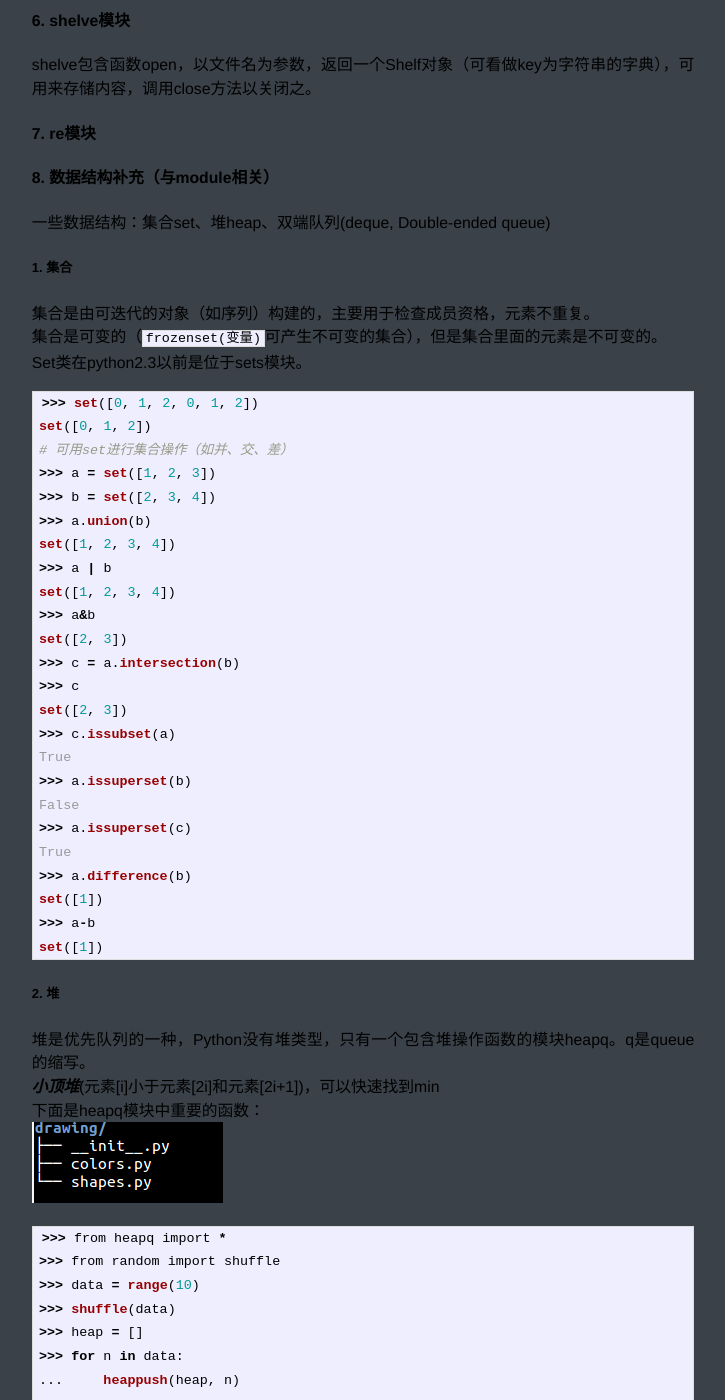
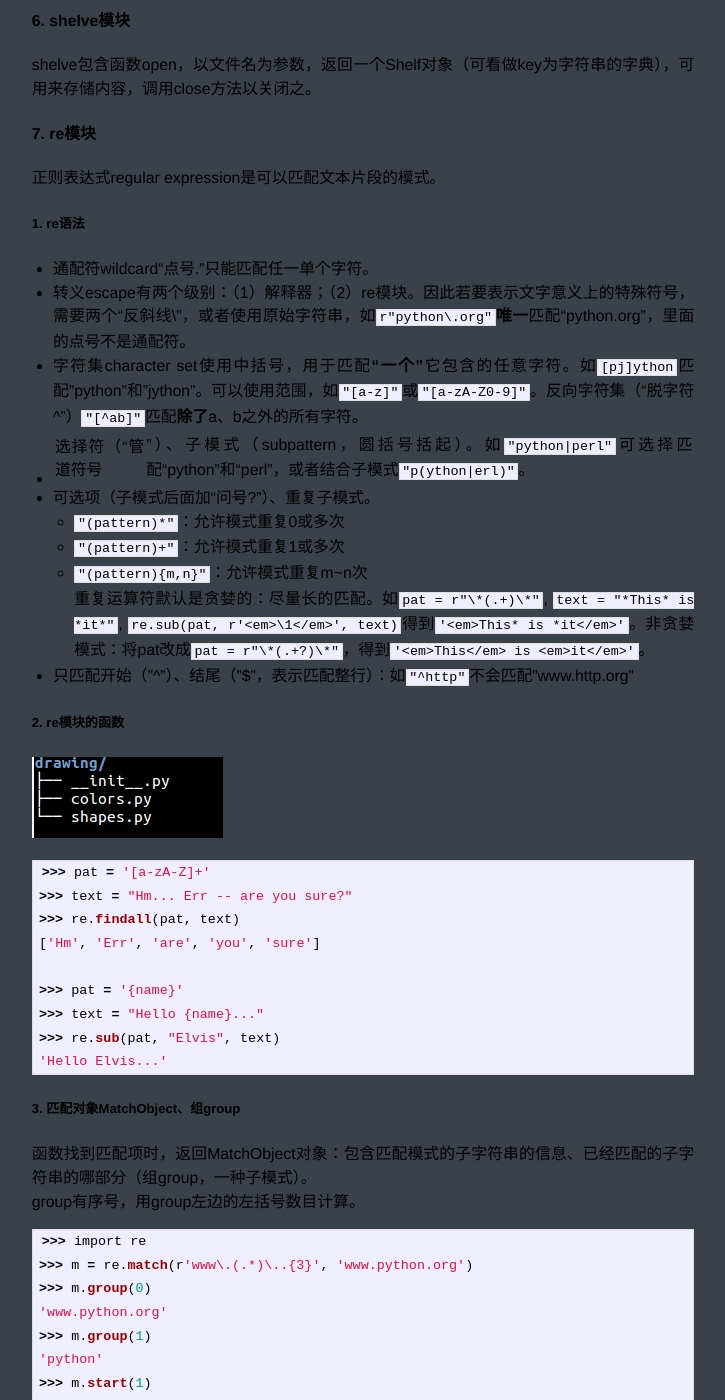
Before and after one commit to ElvisKwok/ElvisKwok.github.io, a Jekyll site: the page built from _posts/2015-01-31-notes-of-beginning-python.md, in a window 1280 px wide and 1400 px high, scrolled down 38689 px. Shown: the whole window, without its empty margins (277-1002 px from the left). Built offline with Jekyll 4.4.1, drawn with Linux system fonts in a browser that asks for light colours; Markdown is read by kramdown in place of the engine named in the settings; comment, search, counter and statistics services are not loaded; some of the changed text lies outside the part shown.

Commit message:
chapter 10 almost

````diff
--- a/_posts/2015-01-31-notes-of-beginning-python.md
+++ b/_posts/2015-01-31-notes-of-beginning-python.md
@@ -1824,6 +1824,56 @@ shelve包含函数open，以文件名为参数，返回一个Shelf对象（可
 
 
 #### 7. re模块
+正则表达式regular expression是可以匹配文本片段的模式。
+
+##### 1. re语法
+
+* 通配符wildcard“点号.”只能匹配任一单个字符。
+* 转义escape有两个级别：（1）解释器；（2）re模块。因此若要表示文字意义上的特殊符号，需要两个“反斜线\”，或者使用原始字符串，如`r"python\.org"`**唯一**匹配“python.org”，里面的点号不是通配符。
+* 字符集character set使用中括号，用于匹配**“一个”**它包含的任意字符。如`[pj]ython`匹配”python"和"jython"。可以使用范围，如`"[a-z]"`或`"[a-zA-Z0-9]"`。反向字符集（“脱字符^”）`"[^ab]"`匹配**除了**a、b之外的所有字符。
+* 选择符（“管道符号|”）、子模式（subpattern，圆括号括起）。如`"python|perl"`可选择匹配“python”和“perl”，或者结合子模式`"p(ython|erl)"`。
+* 可选项（子模式后面加“问号?”）、重复子模式。
+    * `"(pattern)*"`：允许模式重复0或多次
+    * `"(pattern)+"`：允许模式重复1或多次
+    * `"(pattern){m,n}"`：允许模式重复m~n次
+    重复运算符默认是贪婪的：尽量长的匹配。如`pat = r"\*(.+)\*"`, `text = "*This* is *it*"`, `re.sub(pat, r'<em>\1</em>', text)`得到`'<em>This* is *it</em>'`。非贪婪模式：将pat改成`pat = r"\*(.+?)\*"`，得到`'<em>This</em> is <em>it</em>'`。
+* 只匹配开始（"^"）、结尾（"$"，表示匹配整行）：如`"^http"`不会匹配"www.http.org"
+
+##### 2. re模块的函数
+![img][10.7]
+
+```python
+>>> pat = '[a-zA-Z]+'
+>>> text = "Hm... Err -- are you sure?"
+>>> re.findall(pat, text)
+['Hm', 'Err', 'are', 'you', 'sure']
+
+>>> pat = '{name}'
+>>> text = "Hello {name}..."
+>>> re.sub(pat, "Elvis", text)
+'Hello Elvis...'
+```
+
+##### 3. 匹配对象MatchObject、组group
+函数找到匹配项时，返回MatchObject对象：包含匹配模式的子字符串的信息、已经匹配的子字符串的哪部分（组group，一种子模式）。
+group有序号，用group左边的左括号数目计算。
+
+```python
+>>> import re
+>>> m = re.match(r'www\.(.*)\..{3}', 'www.python.org')
+>>> m.group(0)
+'www.python.org'
+>>> m.group(1)
+'python'
+>>> m.start(1)
+4
+>>> m.end(1)
+10
+>>> m.span(1)
+(4, 10)
+```
+
+
 
 
 #### 8. 数据结构补充（与module相关）
@@ -1864,7 +1914,7 @@ set([1])
 堆是优先队列的一种，Python没有堆类型，只有一个包含堆操作函数的模块heapq。q是queue的缩写。
 ***小顶堆***(元素[i]小于元素[2i]和元素[2i+1])，可以快速找到min
 下面是heapq模块中重要的函数：
-![img][10.7]
+![img][10.8]
 
 ```python
 >>> from heapq import *
@@ -1932,4 +1982,5 @@ deque([2, 3, 4, 0, 1])
 [10.4]: /images/beginning_python/10.1.png "module of fileinput"
 [10.5]: /images/beginning_python/10.1.png "module of time"
 [10.6]: /images/beginning_python/10.1.png "module of random"
-[10.7]: /images/beginning_python/10.1.png "module of heapq"
+[10.7]: /images/beginning_python/10.1.png "module of re"
+[10.8]: /images/beginning_python/10.1.png "module of heapq"
````
Also changed, not shown: other parts of _posts/2015-01-31-notes-of-beginning-python.md (+1 -1 lines).
